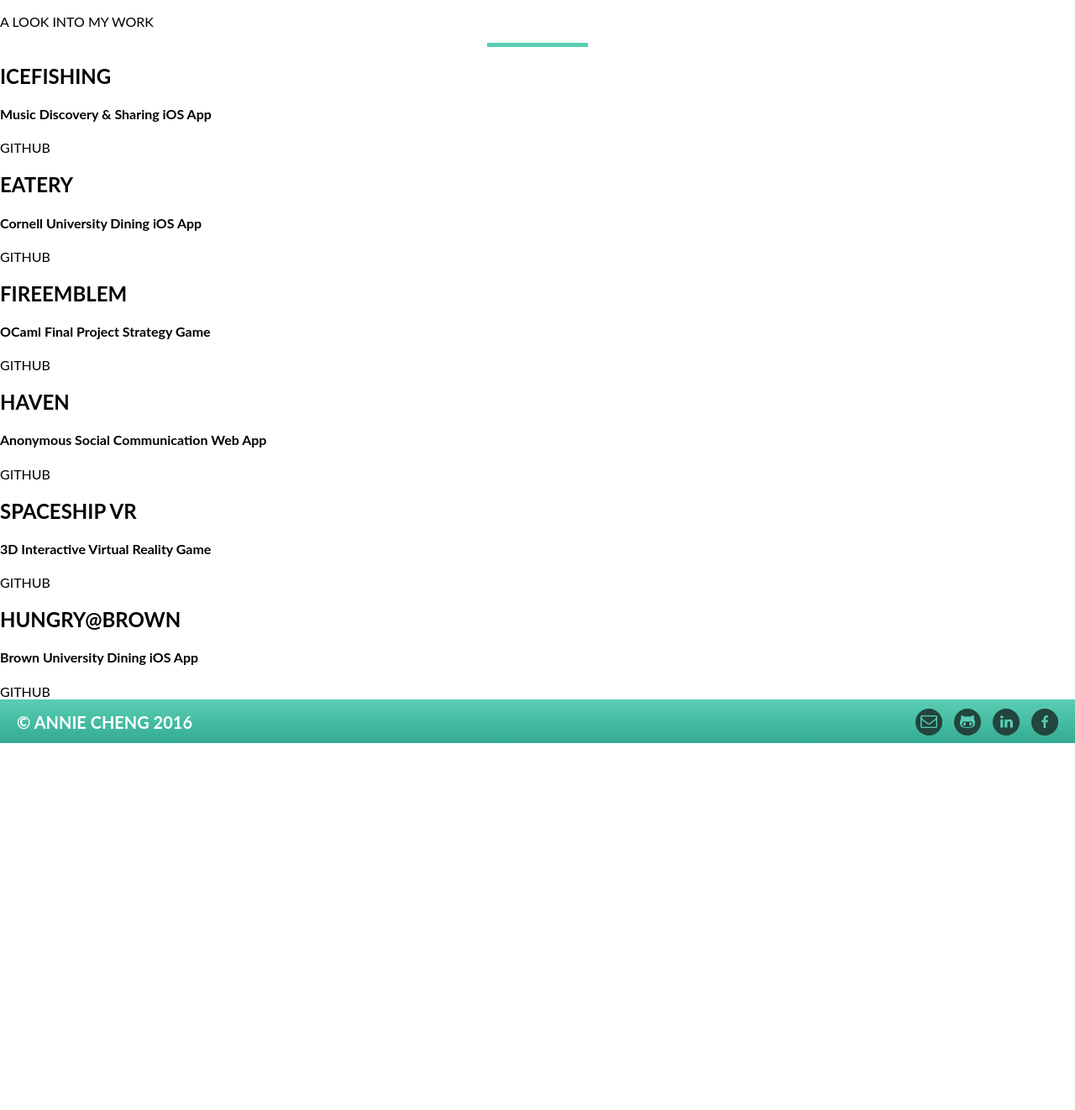
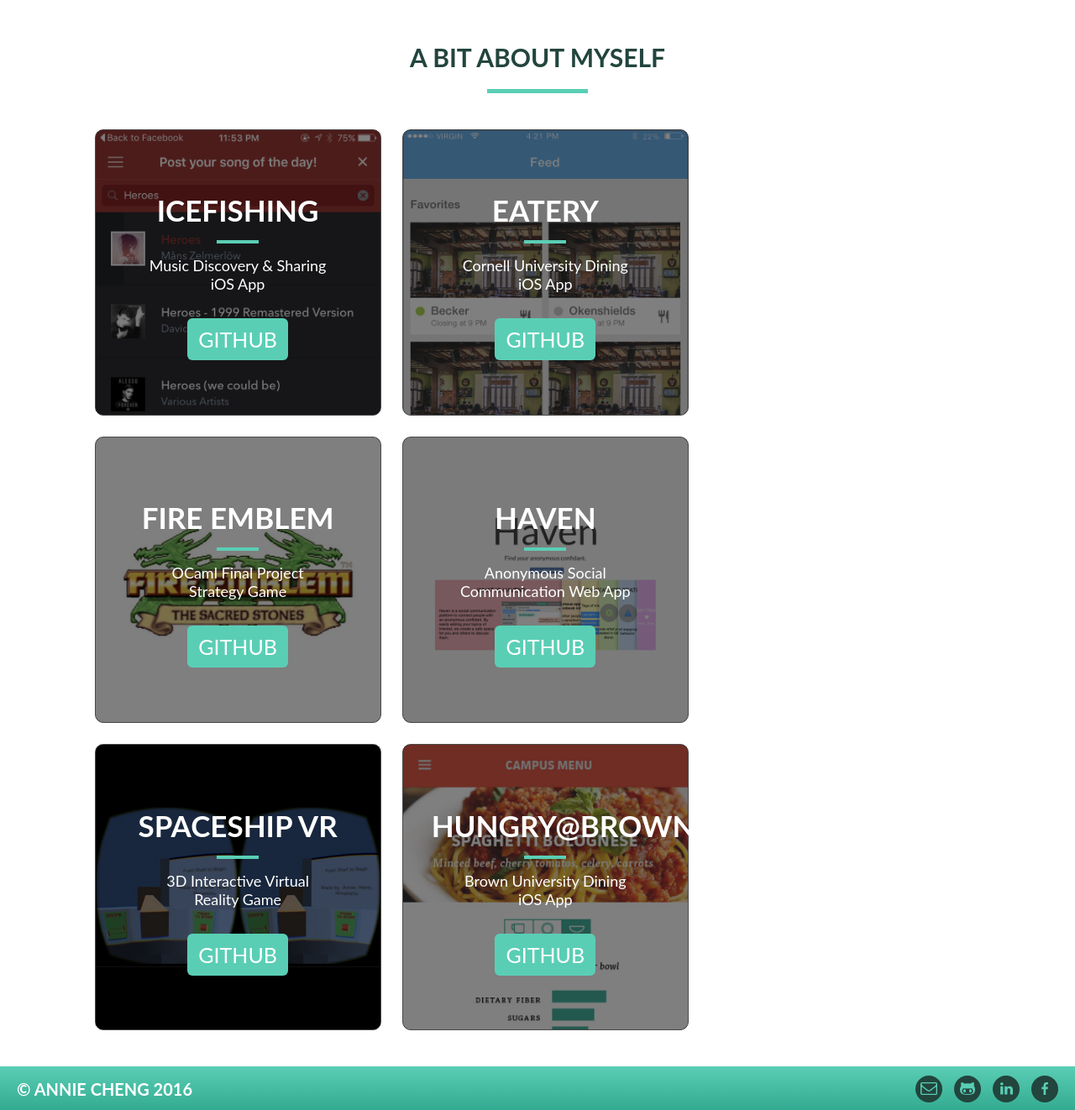
Before and after one commit to acheng96/Cornell-CS2300, a PHP site: page /files/projects.php in a window 1280 px wide. Shown: the part 80-1402 px from the top of the page at 84% size. Before the commit the page ends 965 px from the top, so only its background shows below. Run offline with PHP 8.4, Linux system fonts and the light colour scheme.

Commit message:
Finish styling for projects page

```diff
--- a/p1_cs2300/css/stylesheet.css
+++ b/p1_cs2300/css/stylesheet.css
@@ -1,6 +1,10 @@
 /* ========== *
  * = Global = *
  * ========== */
+
+a {
+	text-decoration: none;
+}
 
 html * {
    font-family: Lato;
@@ -257,6 +261,7 @@ ul {
  * ============= */
 
 /* - Categories - */
+
 .work-categories-container {
 	display: block;
 	padding: 30px 0;
@@ -317,6 +322,99 @@ ul {
  * = Projects Page = *
  * ================= */
 
+/* - Categories - */
+
+.projects-categories-container {
+	flex-wrap: wrap;
+	display: inline-flex;
+	padding: 30px 100px;
+}
+
+.project-category-divider {
+	margin: 15px auto;
+	background-color: #5ACEB5;
+	width: 50px;
+	height: 4px;
+}
+
+.projects-category {
+	margin: 1.16% 1.16%;
+	width: 26.5vw;
+	height: 26.5vw;
+	border-radius: 10px;
+	border: solid 1px #4A4A4A;
+	background-size: 100% 100%;
+	background-color: #4A4A4A;
+}
+
+.projects-category h2 {
+	margin: 0 auto;
+	width: 80%;
+	font-size: 35px;
+	font-weight: bold;
+	text-align: center;
+	color: white;
+}
+
+.projects-category h4 {
+	margin: 0 auto;
+	font-size: 18px;
+	font-weight: normal;
+	width: 80%;
+	text-align: center;
+	color: white;
+}
+
+.project-details-container {
+	padding: 22% 0;
+}
+
+.github-button {
+	margin: 30px auto 0 auto;
+	padding: 10px;
+	border-radius: 6px;
+	width: 100px;
+	font-size: 25px;
+	text-align: center;
+	color: white;
+	background-color: #5ACEB5;
+}
+
+.overlay {
+    position: relative;
+    width: 26.5vw;
+    height: 26.5vw;
+    border-radius: 8px;
+    z-index: 10;
+    background-color: rgba(0,0,0,0.5);
+}
+
+/* - Images - */
+
+#icefishing {
+	background-image: url("../images/icefishing_image.png");
+}
+
+#eatery {
+	background-image: url("../images/eatery_image.png");
+}
+
+#fire-emblem {
+	background-image: url("../images/fire_emblem_image.png");
+}
+
+#haven {
+	background-image: url("../images/haven_image.png");
+}
+
+#spaceship-vr {
+	background-image: url("../images/spaceship_vr_image.png");
+}
+
+#hungry-brown {
+	background-image: url("../images/hungry_brown_image.png");
+}
+
 /* ================= *
  *  = Contact Page = *
  * ================= */
--- a/p1_cs2300/files/projects.php
+++ b/p1_cs2300/files/projects.php
@@ -15,48 +15,72 @@
 		<!-- Body -->
 		<div id="projects-body-container">
 			<!-- Title -->
-			<div id="projects-title">
-				<p>A LOOK INTO MY WORK</p>
+			<div id="title">
+				<p>A BIT ABOUT MYSELF</p>
 				<div id="title-underline"></div>
 			</div>
 
 			<!-- Categories -->
 			<div class="projects-categories-container">
-				<div id="icefishing-category">
-					<h2>ICEFISHING</h2>
-					<div class="category-divider"></div>
-					<h4>Music Discovery &amp; Sharing iOS App</h4>
-					<div class="github-button">GITHUB</div>
+				<div id="icefishing" class="projects-category">
+					<div class="overlay">
+						<div class="project-details-container">
+							<h2>ICEFISHING</h2>
+					    <div class="project-category-divider"></div>
+					    <h4>Music Discovery &amp; Sharing<br>iOS App</h4>
+					    <a href="https://github.com/cuappdev/icefishing" target="_blank"><div class="github-button">GITHUB</div></a>
+						</div>
+					</div>
 				</div>
-				<div id="eatery-category">
-					<h2>EATERY</h2>
-					<div class="category-divider"></div>
-					<h4>Cornell University Dining iOS App</h4>
-					<div class="github-button">GITHUB</div>
+				<div id="eatery" class="projects-category">
+					<div class="overlay">
+						<div class="project-details-container">
+							<h2>EATERY</h2>
+						  <div class="project-category-divider"></div>
+							<h4>Cornell University Dining<br>iOS App</h4>
+							<a href="https://github.com/cuappdev/eatery" target="_blank"><div class="github-button">GITHUB</div></a>
+				    </div>
+				  </div>
 				</div>
-				<div id="fire-emblem-category">
-					<h2>FIREEMBLEM</h2>
-					<div class="category-divider"></div>
-					<h4>OCaml Final Project Strategy Game</h4>
-					<div class="github-button">GITHUB</div>
+				<div id="fire-emblem" class="projects-category">
+					<div class="overlay">
+						<div class="project-details-container">
+							<h2>FIRE EMBLEM</h2>
+							<div class="project-category-divider"></div>
+							<h4>OCaml Final Project<br>Strategy Game</h4>
+							<a href="https://github.com/Houka/OCaml_Fire_Emblem" target="_blank"><div class="github-button">GITHUB</div></a>
+					  </div>
+				  </div>
 				</div>
-				<div id="haven-category">
-					<h2>HAVEN</h2>
-					<div class="category-divider"></div>
-					<h4>Anonymous Social Communication Web App</h4>
-					<div class="github-button">GITHUB</div>
+				<div id="haven" class="projects-category">
+					<div class="overlay">
+						<div class="project-details-container">
+							<h2>HAVEN</h2>
+							<div class="project-category-divider"></div>
+							<h4>Anonymous Social<br>Communication Web App</h4>
+							<a href="https://github.com/ghostling/haven" target="_blank"><div class="github-button">GITHUB</div></a>
+				    </div>
+				  </div>
 				</div>
-				<div id="spaceship-vr-category">
-					<h2>SPACESHIP VR</h2>
-					<div class="category-divider"></div>
-					<h4>3D Interactive Virtual Reality Game</h4>
-					<div class="github-button">GITHUB</div>
+				<div id="spaceship-vr" class="projects-category">
+					<div class="overlay">
+						<div class="project-details-container">
+							<h2>SPACESHIP VR</h2>
+							<div class="project-category-divider"></div>
+							<h4>3D Interactive Virtual<br>Reality Game</h4>
+							<a href="https://github.com/acheng96/SpaceshipVR" target="_blank"><div class="github-button">GITHUB</div></a>
+				    </div>
+				  </div>
 				</div>
-				<div id="hungry-brown-category">
-					<h2>HUNGRY@BROWN</h2>
-					<div class="category-divider"></div>
-					<h4>Brown University Dining iOS App</h4>
-					<div class="github-button">GITHUB</div>
+				<div id="hungry-brown" class="projects-category">
+					<div class="overlay">
+						<div class="project-details-container">
+							<h2>HUNGRY@BROWN</h2>
+							<div class="project-category-divider"></div>
+							<h4>Brown University Dining<br>iOS App</h4>
+							<a href="https://github.com/ss50/hungryatbrown-web" target="_blank"><div class="github-button">GITHUB</div></a>
+				    </div>
+				   </div>
 				</div>
 		</div>
 
```
Also changed, not shown: p1_cs2300/files/header.php (+5 -5 lines), p1_cs2300/images/eatery_image.png, p1_cs2300/images/fire_emblem_image.png, p1_cs2300/images/haven_image.png, p1_cs2300/images/hungry_brown_image.png, p1_cs2300/images/icefishing_image.png, p1_cs2300/images/spaceship_vr_image.png.
